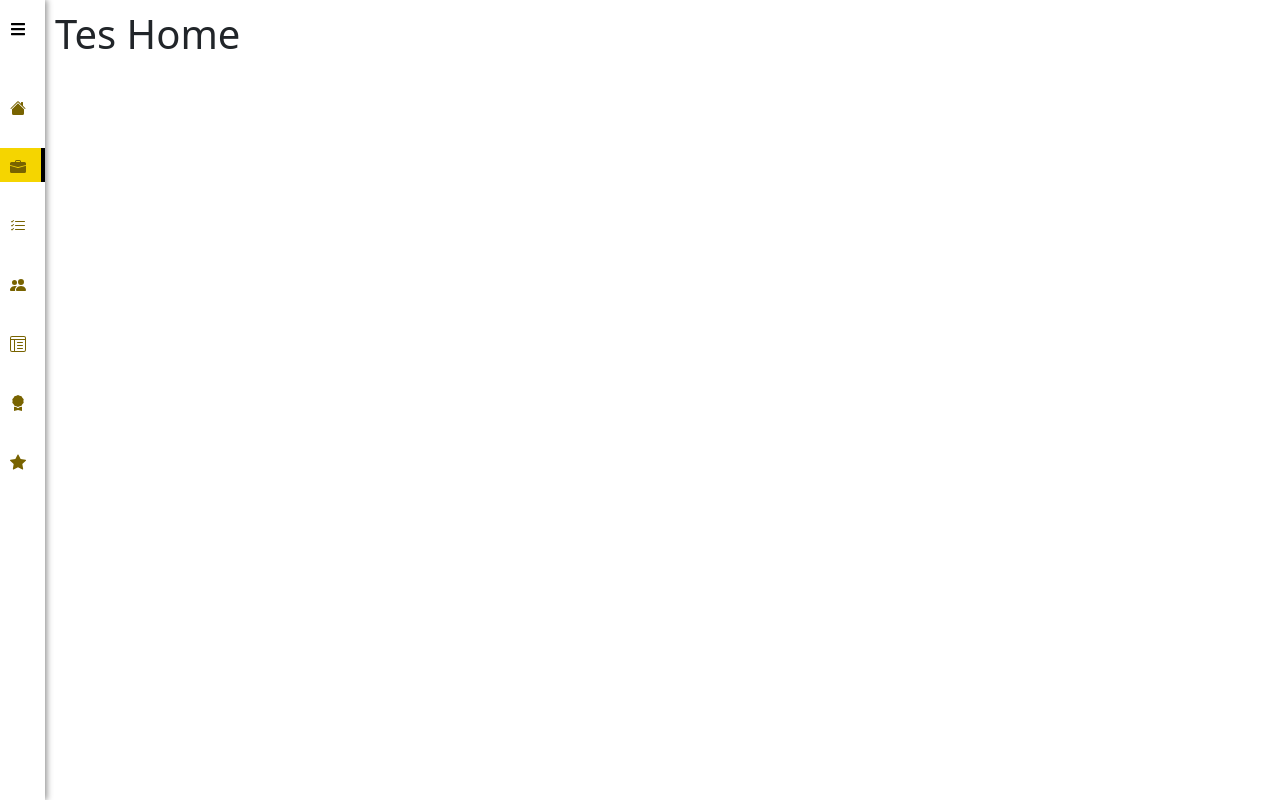
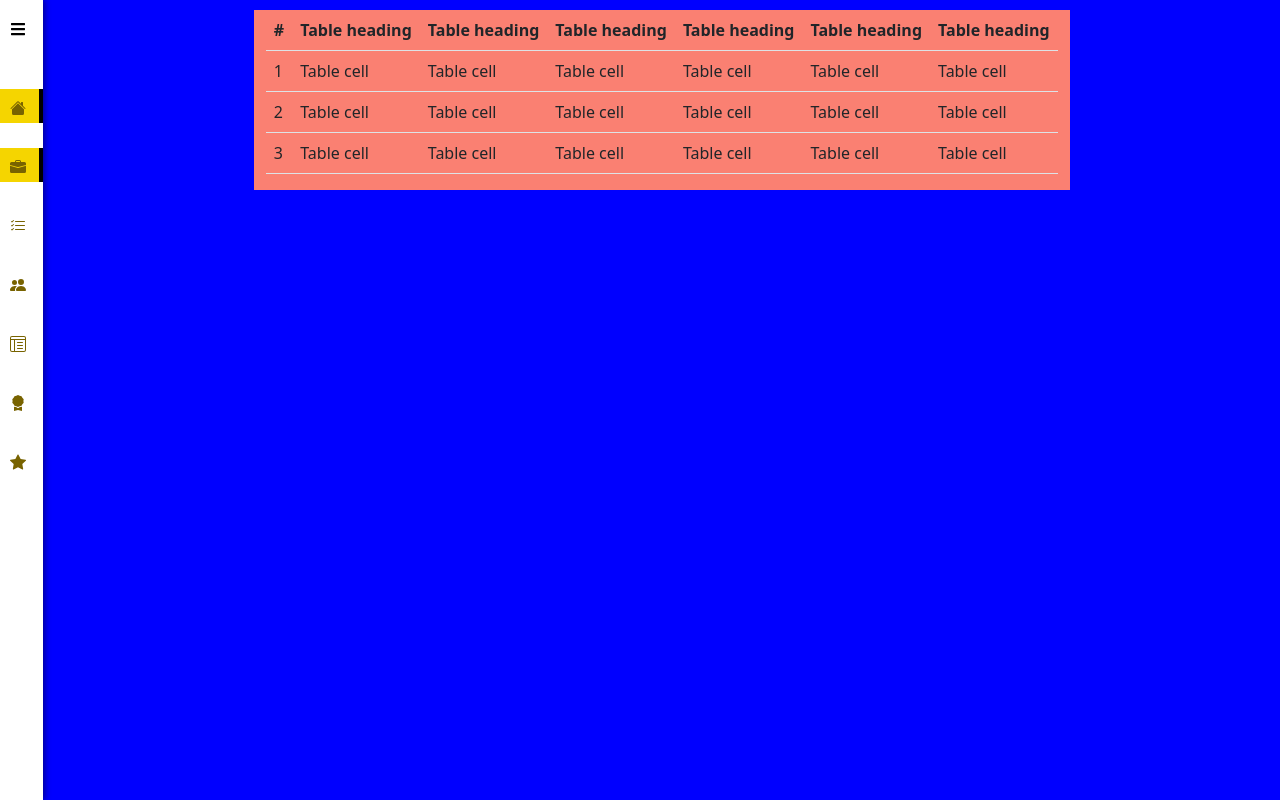
Before and after one commit to Capstone-Project-19-LMS/React, a React (Create React App) app: page /dashboard/kursus in a window 1280 px wide. Built offline with nearby package versions, Linux system fonts and the light colour scheme.

Commit message:
fix sidebar

```diff
--- a/src/component/Sidebar/Sidebar.css
+++ b/src/component/Sidebar/Sidebar.css
@@ -9,6 +9,7 @@
   }
   main {
     padding: 10px;
+    width: 100vw;
   }
 
   .title {
--- a/src/component/Sidebar/Sidebar.js
+++ b/src/component/Sidebar/Sidebar.js
@@ -51,7 +51,7 @@ const SideBar = ({ children }) => {
       <div className="main-container">
         <motion.div
           animate={{
-            width: isOpen ? "200px" : "45px",
+            width: isOpen ? "250px" : "45px",
 
             transition: {
               duration: 0.5,
--- a/src/data/SidebarItem.js
+++ b/src/data/SidebarItem.js
@@ -8,7 +8,7 @@ import { BsFillBriefcaseFill,
 
 export const routes = [
     {
-      path: "/",
+      path: "/dashboard",
       name: "Dashboard",
       icon: <BsFillHouseFill />,
     },
--- /dev/null
+++ b/src/pages/Kursus/Kursus.js
@@ -0,0 +1,64 @@
+import React from "react";
+import { Table, Container, Row, Col } from "react-bootstrap";
+
+import SideBar from "../../component/Sidebar/Sidebar";
+import "./kursus.css";
+
+const Kursus = () => {
+  return (
+    <div className="kursus">
+      <SideBar>
+        <Container fluid="lg" className="kursus1">
+          <Row >
+            <Col>
+              <Table responsive="lg">
+                <thead>
+                  <tr>
+                    <th>#</th>
+                    <th>Table heading</th>
+                    <th>Table heading</th>
+                    <th>Table heading</th>
+                    <th>Table heading</th>
+                    <th>Table heading</th>
+                    <th>Table heading</th>
+                  </tr>
+                </thead>
+                <tbody>
+                  <tr>
+                    <td>1</td>
+                    <td>Table cell</td>
+                    <td>Table cell</td>
+                    <td>Table cell</td>
+                    <td>Table cell</td>
+                    <td>Table cell</td>
+                    <td>Table cell</td>
+                  </tr>
+                  <tr>
+                    <td>2</td>
+                    <td>Table cell</td>
+                    <td>Table cell</td>
+                    <td>Table cell</td>
+                    <td>Table cell</td>
+                    <td>Table cell</td>
+                    <td>Table cell</td>
+                  </tr>
+                  <tr>
+                    <td>3</td>
+                    <td>Table cell</td>
+                    <td>Table cell</td>
+                    <td>Table cell</td>
+                    <td>Table cell</td>
+                    <td>Table cell</td>
+                    <td>Table cell</td>
+                  </tr>
+                </tbody>
+              </Table>
+            </Col>
+          </Row>
+        </Container>
+      </SideBar>
+    </div>
+  );
+};
+
+export default Kursus;
--- /dev/null
+++ b/src/pages/Kursus/kursus.css
@@ -0,0 +1,11 @@
+.kursus{
+    background-color: blue;
+
+
+}
+
+.kursus1{
+    background-color:salmon;
+    width:max-content;
+
+}
--- a/src/routes/SetupRouters.js
+++ b/src/routes/SetupRouters.js
@@ -6,6 +6,7 @@ import Register from "../component/LoginRegister/Register";
 import Login from "../component/LoginRegister/Login";
 import LandingPage from "../pages/LandingPage";
 import Dashboard from "../pages/Dashboard/Dashboard";
+import Kursus from "../pages/Kursus/Kursus";
 
 
 const SetupRouters = () => {
@@ -17,7 +18,7 @@ const SetupRouters = () => {
         <Route path="/Register" element={<Register />} />
         <Route path="/login" element={<Login />} />
         <Route path="/dashboard" element={<Dashboard />}/>
-        <Route path="/dashboard/kursus" element={<Tes />}/>
+        <Route path="/dashboard/kursus" element={<Kursus />}/>
 
       </Routes>
     </BrowserRouter>
```
Also changed, not shown: src/data/DataKursus.js (added, +38 -0 lines), src/pages/HomeAdmin.js (deleted, +0 -23 lines).
